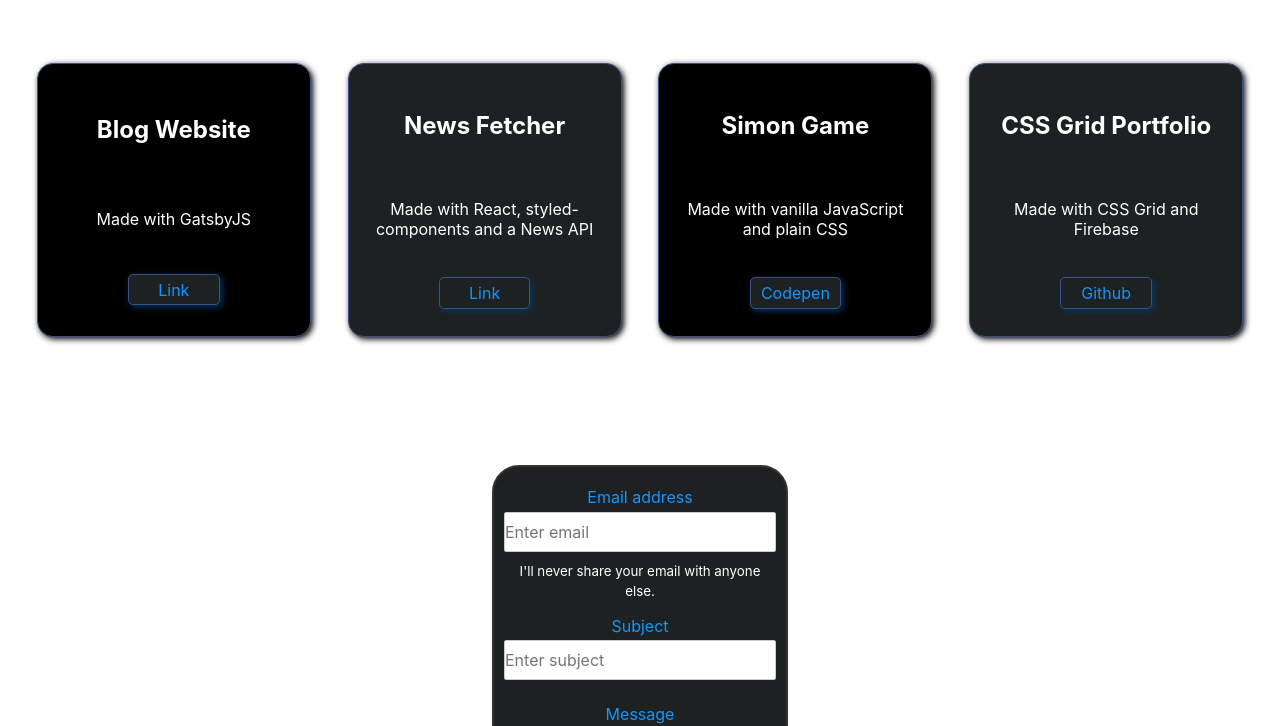
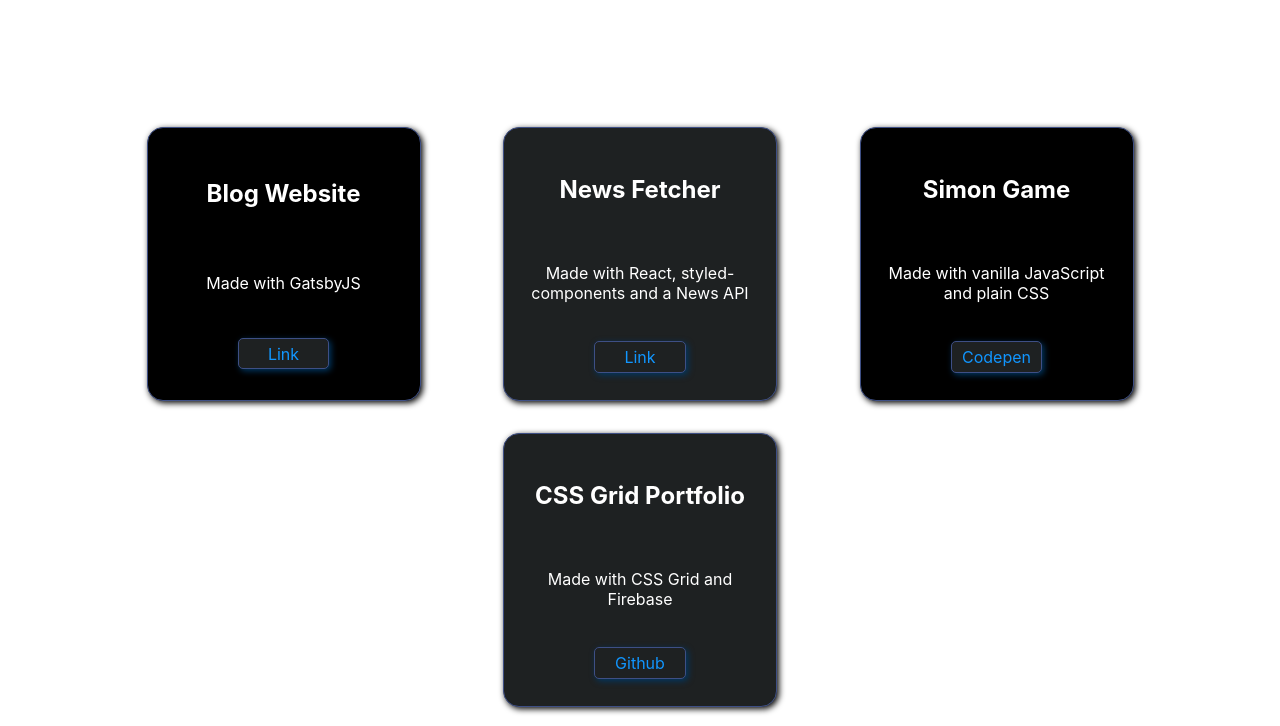
Before and after one commit to Vnzera/svelte-portfolio, a Svelte app: page / in a window 1280 px wide. Shown: the part 721-1447 px from the top of the page. Built offline with nearby package versions, Linux system fonts and the light colour scheme.

Commit message:
Changed project padding so anchor scroll positions better

```diff
--- a/src/Projects.svelte
+++ b/src/Projects.svelte
@@ -2,7 +2,7 @@
   section {
     display: flex;
     flex-wrap: wrap;
-    padding: 1rem;
+    padding: 5rem;
     justify-content: space-evenly;
   }
 
```
